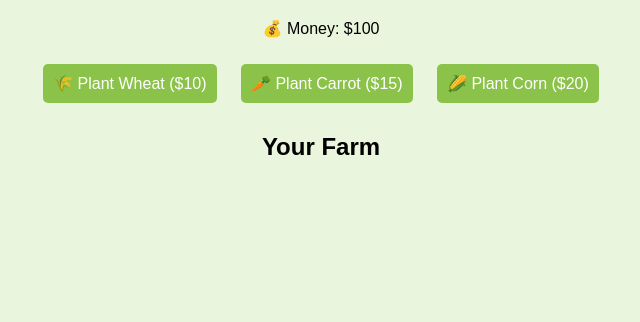
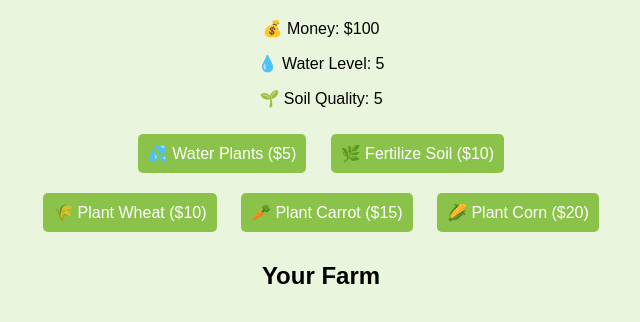
Before and after one commit to OPBR9/Cheekys-Land, a plain HTML site: page index.html in a window 1280 px wide. Shown: the part 90-412 px from the top of the page, without its empty margins (319-959 px from the left). Drawn offline with Linux system fonts and the light colour scheme.

Commit message:
Update index.html

```diff
--- a/index.html
+++ b/index.html
@@ -10,6 +10,11 @@
     <h1>🌾 Farming Game 🌽</h1>
 
     <p id="money">💰 Money: $100</p>
+    <p id="waterLevel">💧 Water Level: 5</p>
+<p id="soilQuality">🌱 Soil Quality: 5</p>
+<button id="waterPlants">💦 Water Plants ($5)</button>
+<button id="fertilizeSoil">🌿 Fertilize Soil ($10)</button>
+
 
     <div class="buttons">
         <button id="plantWheat">🌾 Plant Wheat ($10)</button>
```
